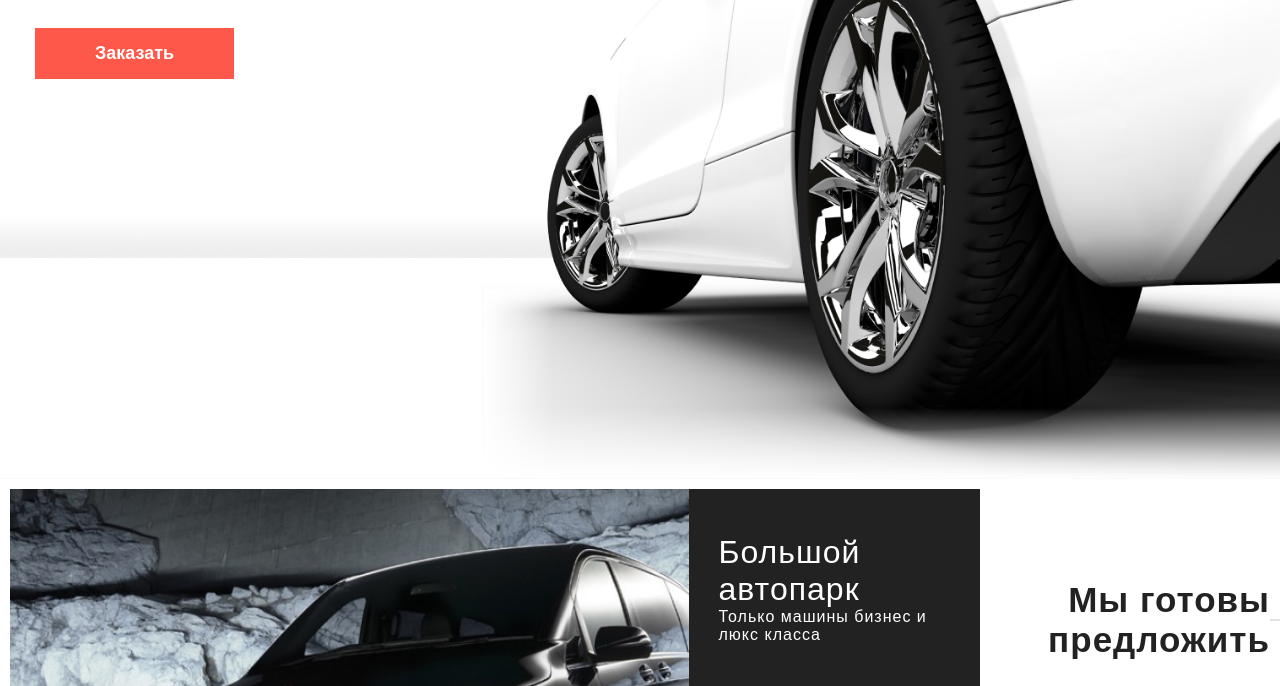
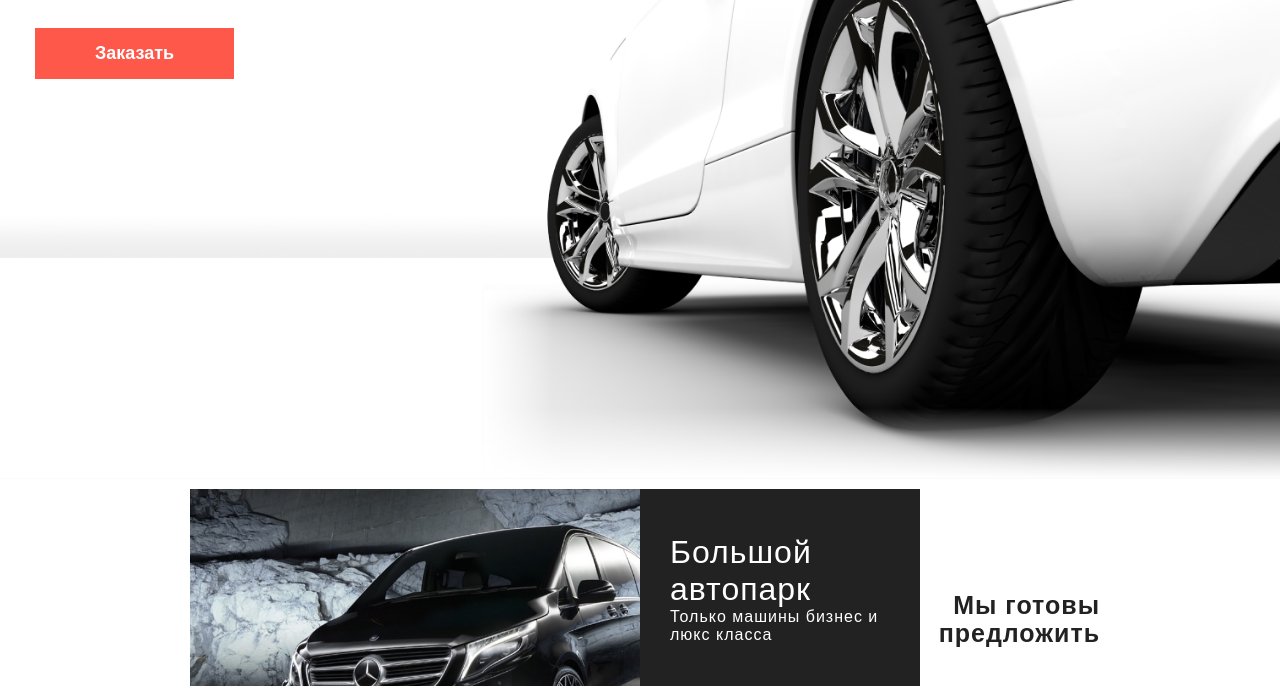
Before and after one commit to franticstas/work-project-rental-auto, a website: page index.html in a window 1280 px wide. Shown: the part 236-922 px from the top of the page. Drawn offline with Linux system fonts and the light colour scheme; a web font is replaced by a local one.

Commit message:
fixed bugs in section offers

```diff
--- a/src/sass/blocks/about-company.scss
+++ b/src/sass/blocks/about-company.scss
@@ -9,6 +9,12 @@
 
   @include tablet {
     flex-direction: row;
+    max-width: 800px;
+    margin: 0 auto;
+  }
+
+  @include desktop {
+    max-width: $desktop-width;
   }
 }
 
--- a/src/sass/blocks/offers.scss
+++ b/src/sass/blocks/offers.scss
@@ -19,8 +19,13 @@
 
   @include media(1120px) {
     order: 1;
+    //max-width: 735px;
+    max-width: 450px;
+    margin-left: auto;
+  }
+
+  @include desktop {
     max-width: 735px;
-    margin-left: auto;
   }
 }
 
@@ -43,6 +48,7 @@
 
 .offers__right-block-img {
   margin: 0 10px;
+  display: none;
 
   @include tablet {
     margin-right: 0;
@@ -50,6 +56,11 @@
   }
 
   @include media(1120px) {
+    display: none;
+  }
+
+  @include desktop {
+    display: block;
     margin: 0;
     max-width: 367px;
   }
@@ -79,13 +90,12 @@
 
   @include media(1120px) {
     position: relative;
-    font-size: 35px;
+    font-size: 25px;
   }
 
   @include desktop {
     font-size: 45px;
     min-height: 265px;
-  }
 
     &::after {
       position: absolute;
@@ -96,6 +106,7 @@
       top: 50%;
       transform: translateY(-50%);
       margin-left: 20px;
+    }
   }
 }
 
@@ -115,11 +126,12 @@
     transform: translateY(-50%);
     background-color: #ffffff;
     z-index: 2;
-    margin-right: 10px;
+    //margin-right: 10px;
+    max-width: 180px;
   }
 
   @include desktop {
-    max-width: 368px;
+    max-width: 380px;
   }
 }
 
@@ -132,6 +144,11 @@
   }
 
   @include media(1120px) {
+    //max-width: 367px;
+    max-width: 280px;
+  }
+
+  @include desktop {
     max-width: 367px;
   }
 }
@@ -155,7 +172,7 @@
 
 .offers__services-list {
   @include tablet {
-    margin-left: 0;
+    //margin-left: 10px;
     height: 100%;
   }
 }
@@ -206,7 +223,7 @@
 
 .offers__services-list-link {
   @include tablet {
-    margin-left: 0;
+    //margin-left: 10px;
   }
 
   &::after {
@@ -217,13 +234,27 @@
 .offers__car {
   margin: 0 10px;
   position: relative;
+
+  @include tablet {
+    max-width: 500px;
+    margin: 0 auto;
+  }
+
+  @include media(1120px) {
+    max-width: none;
+    margin: 0;
+  }
 }
 
 .offers__right .offers__car {
   @include media(1120px) {
     margin: 0;
-    margin-right: 10px;
-    max-width: 730px;
+    //margin-right: 10px;
+    max-width: 450px;
+  }
+
+  @include desktop {
+    max-width: 735px;
   }
 }
 
@@ -300,7 +331,18 @@
 
   @include desktop {
     min-height: 530px;
-    padding-left: 530px;
+    padding-left: 525px;
+  }
+}
+
+.offers__right-block--vip span {
+  @include media(1120px) {
+    padding-left: 30px;
+    //padding-right: 25px;
+  }
+
+  @include desktop {
+    padding-left: 0;
   }
 }
 
```
Also changed, not shown: src/css/style.css. Lines whose indentation alone changed are shown as unchanged.
